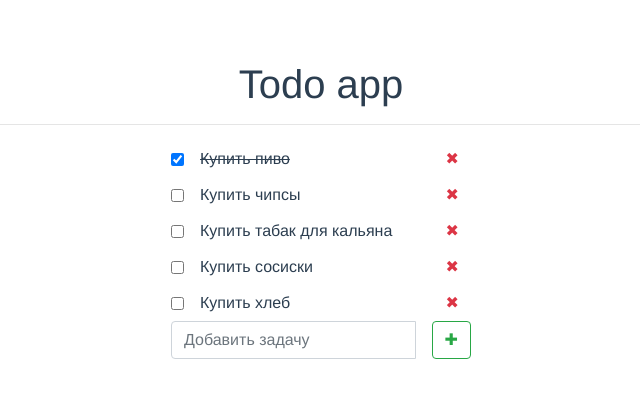
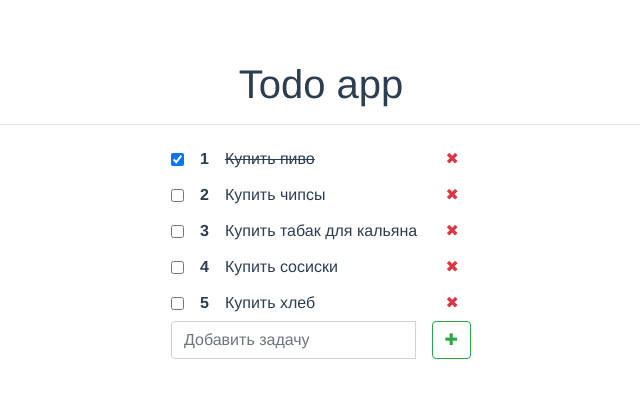
Before and after one commit to SGRashid/Vue_Todo_List, a Vue app: page / in a window 1280 px wide. Shown: the top 398 px of the page, without its empty margins (319-959 px from the left). Built offline with nearby package versions, Linux system fonts and the light colour scheme.

Commit message:
Изменил отображение индексов

```diff
--- a/src/components/TodoItem.vue
+++ b/src/components/TodoItem.vue
@@ -1,7 +1,7 @@
 <template>
     <li class="d-flex justify-content-start align-items-center">
         <input type="checkbox" v-model="todo.complited"/>
-        <!--<strong class="ml-3">{{todo.id}}</strong>-->
+        <strong class="ml-3">{{index + 1}}</strong>
         <span class="ml-3" v-bind:class="{complited: todo.complited}">{{ todo.title }}</span>
         <button class="btn btn-outline-danger border-0 ml-auto"
                 v-on:click="$emit('remove-todo', todo.id)"
@@ -14,7 +14,8 @@ export default {
        todo: {
            type: Object,
            required: true
-       }
+       },
+       index: Number
    }
 }
 </script>
--- a/src/components/TodoList.vue
+++ b/src/components/TodoList.vue
@@ -1,8 +1,9 @@
 <template>
     <div class="todoList d-flex flex-column">
         <ul class="mx-auto d-flex flex-column align-items-start">
-            <TodoItem v-for="todo in todos"
+            <TodoItem v-for="(todo, i) in todos"
                       v-bind:todo="todo"
+                      v-bind:index="i"
                       :key="todo.id"
                       v-on:remove-todo="removeTodo($event)"
             />
```
